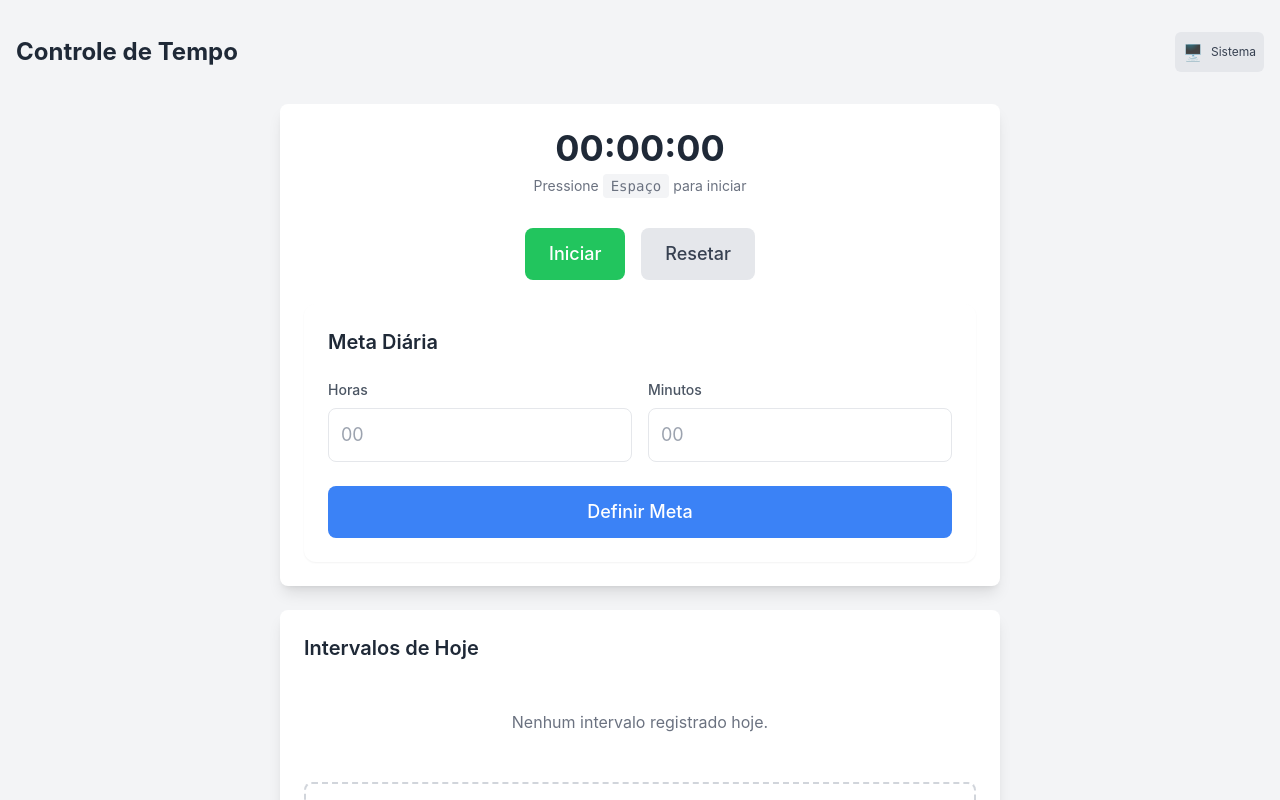
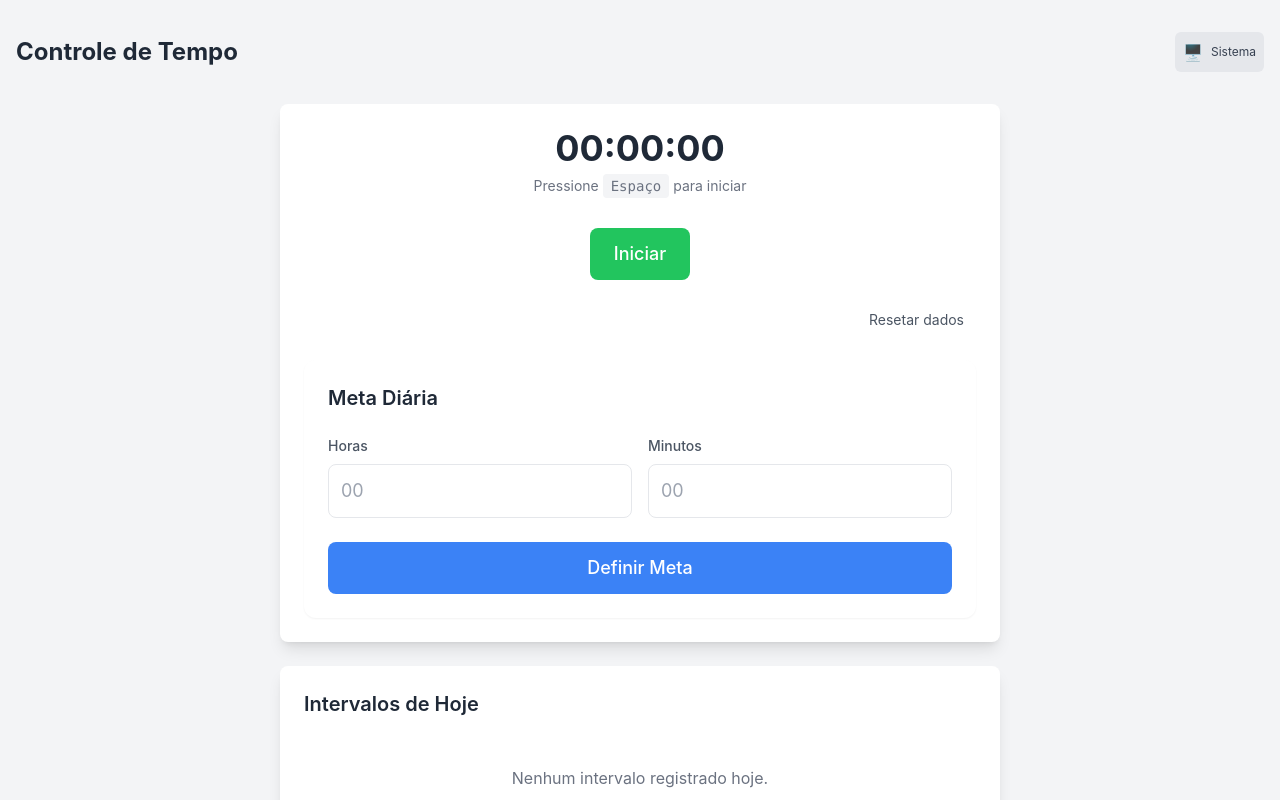
Before and after one commit to silvioubaldino/tap-track, a React (Vite) app: page / in a window 1280 px wide. Shown: the top 800 px of the page. Built offline with nearby package versions, Linux system fonts and the light colour scheme.

Commit message:
optimize ux with reset button

```diff
--- a/src/components/TimeTracker.tsx
+++ b/src/components/TimeTracker.tsx
@@ -103,12 +103,15 @@ export function TimeTracker() {
           >
             {isTracking ? 'Parar' : 'Iniciar'}
           </button>
+        </div>
+
+        <div className="flex justify-end mb-6">
           <button
             onClick={handleReset}
             disabled={isTransitioning}
-            className="w-full sm:w-auto px-6 py-3 rounded-lg font-medium text-lg bg-gray-200 hover:bg-gray-300 dark:bg-gray-700 dark:hover:bg-gray-600 text-gray-700 dark:text-gray-200 transition-all duration-300 transform hover:scale-105 focus:outline-none focus:ring-2 focus:ring-gray-500 focus:ring-offset-2 disabled:opacity-50"
+            className="text-sm px-3 py-1.5 rounded font-normal text-gray-600 hover:text-gray-900 dark:text-gray-400 dark:hover:text-gray-200 hover:bg-gray-100 dark:hover:bg-gray-700 transition-all duration-300 focus:outline-none focus:ring-1 focus:ring-gray-500 focus:ring-offset-1 disabled:opacity-50"
           >
-            Resetar
+            Resetar dados
           </button>
         </div>
 
```
